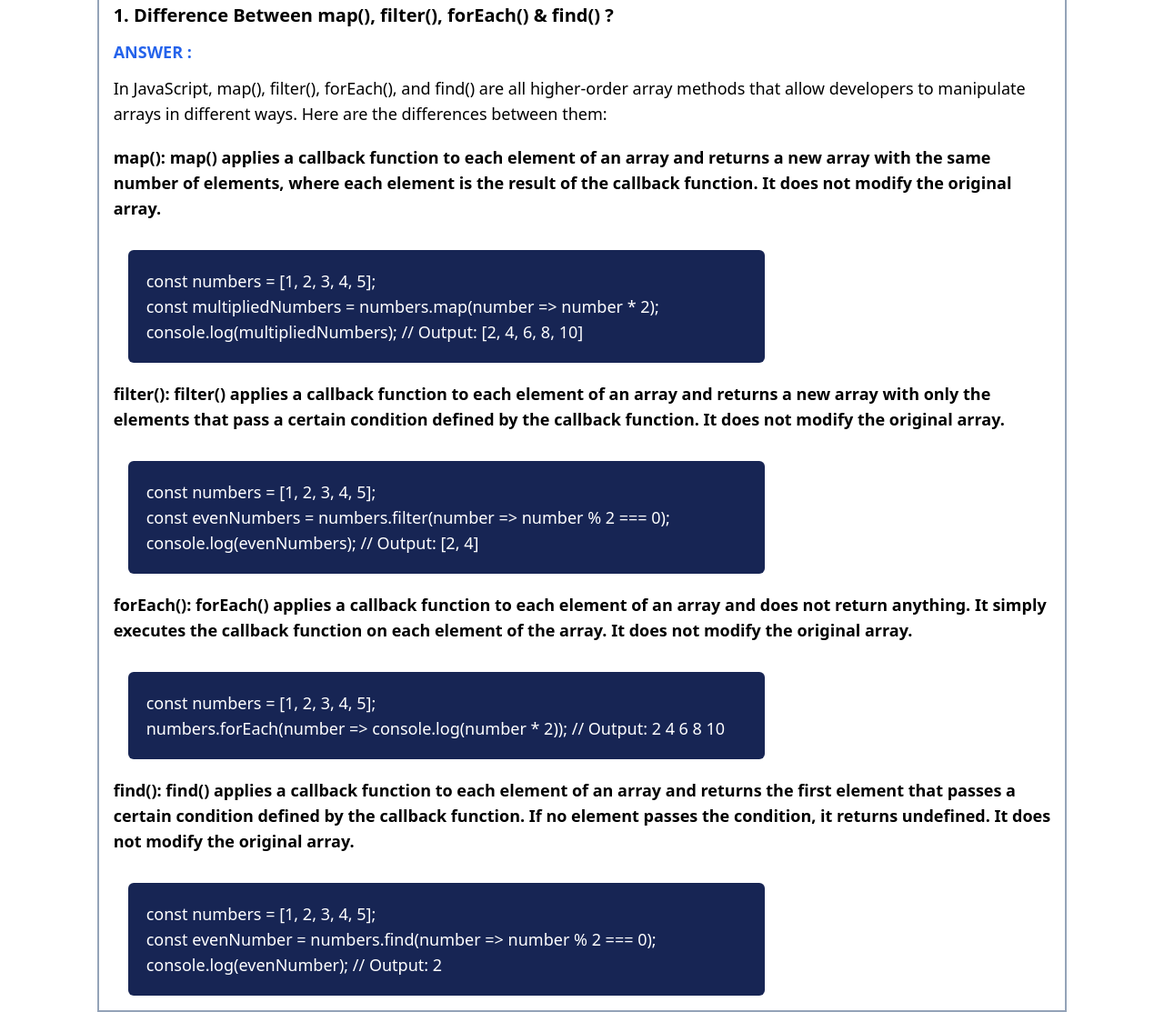
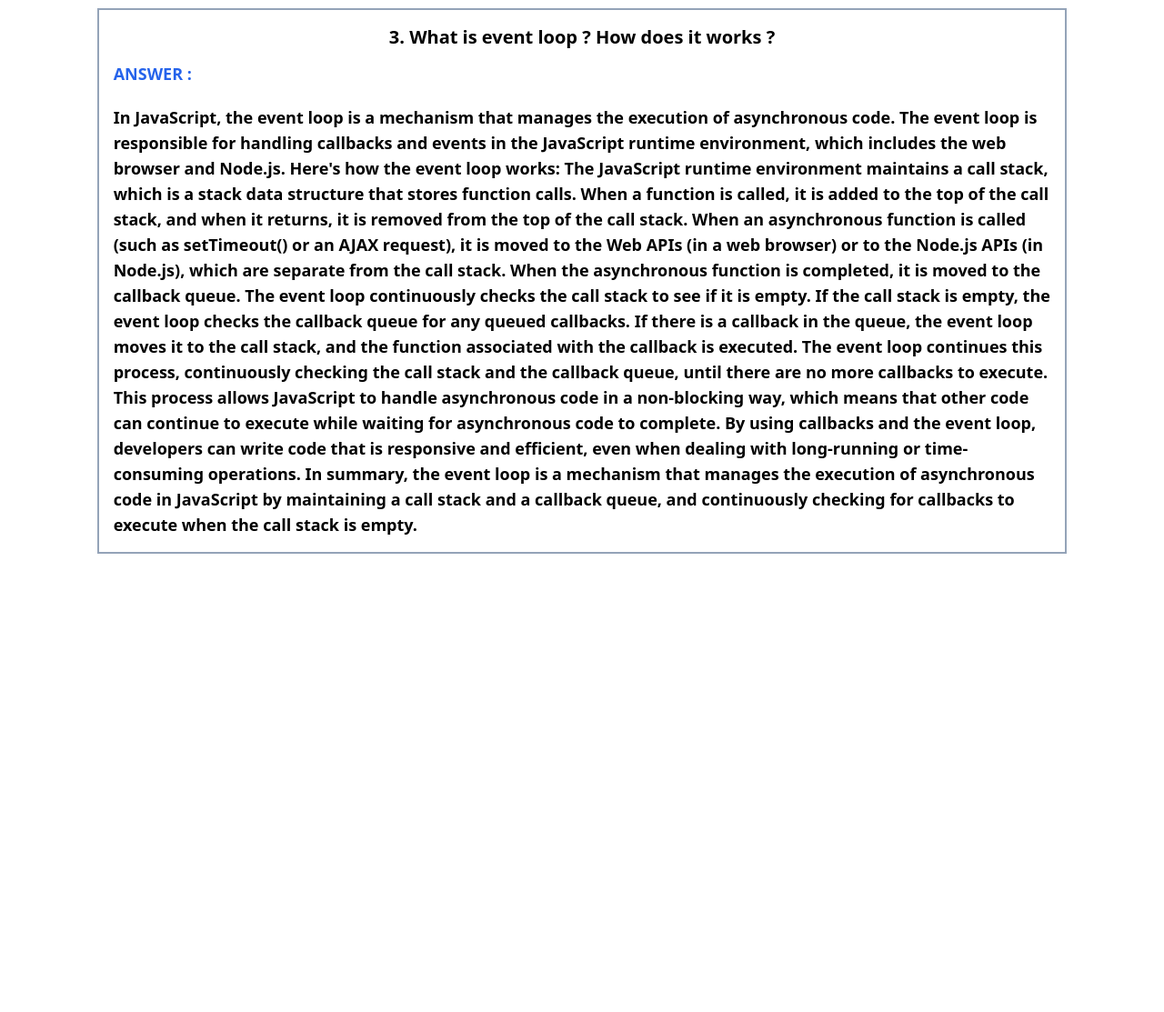
Before and after one commit to Saif-Tasnim/Quiz-Site, a plain HTML site: page blog.html in a window 1280 px wide. Shown: the part 2267-3380 px from the top of the page at 91% size. After the commit the page ends 2876 px from the top, so only its background shows below. Drawn offline with nearby package versions, Linux system fonts and the light colour scheme.

Commit message:
3rd ques done

```diff
--- a/blog.html
+++ b/blog.html
@@ -34,7 +34,8 @@
 
                 Here are the differences between them:
 
-             <p class="mt-5 font-bold">  map(): map() applies a callback function to each element of an array and returns a new array with the
+            <p class="mt-5 font-bold"> map(): map() applies a callback function to each element of an array and returns
+                a new array with the
                 same number of elements, where each element is the result of the callback function. It does not modify
                 the original array.<br></p>
 
@@ -47,8 +48,10 @@
 
 
             <p class="mt-5 font-bold">
-                filter(): filter() applies a callback function to each element of an array and returns a new array with only
-                the elements that pass a certain condition defined by the callback function. It does not modify the original
+                filter(): filter() applies a callback function to each element of an array and returns a new array with
+                only
+                the elements that pass a certain condition defined by the callback function. It does not modify the
+                original
                 array.
 
             <div class="mt-8 w-[700px] bg-blue-950 text-white p-5 rounded-md ml-4">
@@ -60,7 +63,8 @@
             </p>
 
             <p class="mt-5 font-bold">
-                forEach(): forEach() applies a callback function to each element of an array and does not return anything.
+                forEach(): forEach() applies a callback function to each element of an array and does not return
+                anything.
                 It simply executes the callback function on each element of the array. It does not modify the original
                 array.
 
@@ -72,8 +76,10 @@
             </p>
 
             <p class="mt-5 font-bold">
-            find(): find() applies a callback function to each element of an array and returns the first element that
-            passes a certain condition defined by the callback function. If no element passes the condition, it returns
+                find(): find() applies a callback function to each element of an array and returns the first element
+                that
+                passes a certain condition defined by the callback function. If no element passes the condition, it
+                returns
                 undefined. It does not modify the original array.
 
             <div class="mt-8 w-[700px] bg-blue-950 text-white p-5 rounded-md ml-4">
@@ -88,14 +94,20 @@
         <!-- Question -2 -->
 
         <div class="ques-2 p-4 border-2 border-slate-400 text-lg mt-6">
-            <h2 class="font-bold text-xl mb-3 text-center"> 1. Difference Between map(), filter(), forEach() & find() ? </h2>
+            <h2 class="font-bold text-xl mb-3 text-center"> 2. Difference Between local storage, session storage,
+                cookies ? </h2>
 
             <b class="text-blue-600"> ANSWER : </b>
 
             <p class="mt-3">
-                In web development, local storage, session storage, and cookies are used to store data on the client-side (i.e., on the user's computer). Here are the differences between them:
+                In web development, local storage, session storage, and cookies are used to store data on the
+                client-side (i.e., on the user's computer). Here are the differences between them:
 
-            <p class="mt-5 font-bold">  Local Storage: Local storage is a web storage API that allows you to store key-value pairs in the user's web browser. The data stored in local storage persists even after the user closes the web browser or restarts their computer. Local storage has a higher storage limit than cookies and can store up to 10MB of data. Local storage is scoped to the domain, which means that data stored in local storage by one domain cannot be accessed by another domain.<br></p>
+            <p class="mt-5 font-bold"> Local Storage: Local storage is a web storage API that allows you to store
+                key-value pairs in the user's web browser. The data stored in local storage persists even after the user
+                closes the web browser or restarts their computer. Local storage has a higher storage limit than cookies
+                and can store up to 10MB of data. Local storage is scoped to the domain, which means that data stored in
+                local storage by one domain cannot be accessed by another domain.<br></p>
 
             <div class="mt-8 w-[700px] bg-blue-950 text-white p-5 rounded-md ml-4">
                 localStorage.setItem('key', 'value'); <br>
@@ -106,7 +118,9 @@
 
 
             <p class="mt-5 font-bold">
-                Session Storage: Session storage is similar to local storage, but the data stored in session storage is deleted when the user closes the web browser. Session storage has the same storage limit as local storage (up to 10MB). Session storage is also scoped to the domain.
+                Session Storage: Session storage is similar to local storage, but the data stored in session storage is
+                deleted when the user closes the web browser. Session storage has the same storage limit as local
+                storage (up to 10MB). Session storage is also scoped to the domain.
 
             <div class="mt-8 w-[700px] bg-blue-950 text-white p-5 rounded-md ml-4">
                 sessionStorage.setItem('key', 'value'); <br>
@@ -117,7 +131,12 @@
             </p>
 
             <p class="mt-5 font-bold">
-                Cookies: Cookies are small text files that are stored in the user's web browser. Cookies can be used to store small amounts of data, such as user preferences or login information. Cookies can be persistent, which means they remain on the user's computer even after they close the web browser, or session-only, which means they are deleted when the user closes the web browser. Cookies are sent to the server with every HTTP request, which can impact performance. Cookies can also be limited in size, with a maximum size of 4KB per cookie.
+                Cookies: Cookies are small text files that are stored in the user's web browser. Cookies can be used to
+                store small amounts of data, such as user preferences or login information. Cookies can be persistent,
+                which means they remain on the user's computer even after they close the web browser, or session-only,
+                which means they are deleted when the user closes the web browser. Cookies are sent to the server with
+                every HTTP request, which can impact performance. Cookies can also be limited in size, with a maximum
+                size of 4KB per cookie.
 
 
             <div class="mt-8 w-[700px] bg-blue-950 text-white p-5 rounded-md ml-4">
@@ -131,67 +150,47 @@
         </div>
 
         <!-- Question -3 -->
-        <div class="ques-1 p-4 border-2 border-slate-400 text-lg">
-            <h2 class="font-bold text-xl mb-3"> 1. Difference Between map(), filter(), forEach() & find() ? </h2>
+        <div class="ques-2 p-4 border-2 border-slate-400 text-lg mt-6">
+            <h2 class="font-bold text-xl mb-3 text-center"> 3. What is event loop ? How does it works ? </h2>
 
             <b class="text-blue-600"> ANSWER : </b>
+            <p class="mt-5 font-bold"> In JavaScript, the event loop is a mechanism that manages the execution of
+                asynchronous code. The event loop is responsible for handling callbacks and events in the JavaScript
+                runtime environment, which includes the web browser and Node.js.
 
-            <p class="mt-3">
-              In JavaScript, map(), filter(), forEach(), and find() are all higher-order array
-                methods that allow developers to manipulate arrays in different ways.
+                Here's how the event loop works:
 
-                Here are the differences between them:
+                The JavaScript runtime environment maintains a call stack, which is a stack data structure that stores
+                function calls. When a function is called, it is added to the top of the call stack, and when it
+                returns, it is removed from the top of the call stack.
 
-             <p class="mt-5 font-bold">  map(): map() applies a callback function to each element of an array and returns a new array with the
-                same number of elements, where each element is the result of the callback function. It does not modify
-                the original array.<br></p>
+                When an asynchronous function is called (such as setTimeout() or an AJAX request), it is moved to the
+                Web APIs (in a web browser) or to the Node.js APIs (in Node.js), which are separate from the call stack.
 
-            <div class="mt-8 w-[700px] bg-blue-950 text-white p-5 rounded-md ml-4">
-                const numbers = [1, 2, 3, 4, 5];<br>
-                const multipliedNumbers = numbers.map(number => number * 2); <br>
-                console.log(multipliedNumbers); // Output: [2, 4, 6, 8, 10] <br>
-            </div>
+                When the asynchronous function is completed, it is moved to the callback queue.
+
+                The event loop continuously checks the call stack to see if it is empty. If the call stack is empty, the
+                event loop checks the callback queue for any queued callbacks.
+
+                If there is a callback in the queue, the event loop moves it to the call stack, and the function
+                associated with the callback is executed.
+
+                The event loop continues this process, continuously checking the call stack and the callback queue,
+                until there are no more callbacks to execute.
+
+                This process allows JavaScript to handle asynchronous code in a non-blocking way, which means that other
+                code can continue to execute while waiting for asynchronous code to complete. By using callbacks and the
+                event loop, developers can write code that is responsive and efficient, even when dealing with
+                long-running or time-consuming operations.
+
+                In summary, the event loop is a mechanism that manages the execution of asynchronous code in JavaScript
+                by maintaining a call stack and a callback queue, and continuously checking for callbacks to execute
+                when the call stack is empty.
             </p>
 
 
-            <p class="mt-5 font-bold">
-                filter(): filter() applies a callback function to each element of an array and returns a new array with only
-                the elements that pass a certain condition defined by the callback function. It does not modify the original
-                array.
-
-                <div class="mt-8 w-[700px] bg-blue-950 text-white p-5 rounded-md ml-4">
-                    const numbers = [1, 2, 3, 4, 5]; <br>
-                    const evenNumbers = numbers.filter(number => number % 2 === 0); <br>
-                    console.log(evenNumbers); // Output: [2, 4] <br>
         </div>
 
-            </p>
-
-            <p class="mt-5 font-bold">
-                forEach(): forEach() applies a callback function to each element of an array and does not return anything.
-                It simply executes the callback function on each element of the array. It does not modify the original
-                array.
-
-
-                <div class="mt-8 w-[700px] bg-blue-950 text-white p-5 rounded-md ml-4">
-                    const numbers = [1, 2, 3, 4, 5];<br>
-                    numbers.forEach(number => console.log(number * 2)); // Output: 2 4 6 8 10<br>
-                </div>
-            </p>
-
-            <p class="mt-5 font-bold">
-            find(): find() applies a callback function to each element of an array and returns the first element that
-            passes a certain condition defined by the callback function. If no element passes the condition, it returns
-            undefined. It does not modify the original array.
-
-            <div class="mt-8 w-[700px] bg-blue-950 text-white p-5 rounded-md ml-4">
-                const numbers = [1, 2, 3, 4, 5]; <br>
-                const evenNumber = numbers.find(number => number % 2 === 0); <br>
-                console.log(evenNumber); // Output: 2 <br>
-            </div>
-
-           </p>
-        </div>
 
 
 
```
Lines whose indentation alone changed are shown as unchanged.
